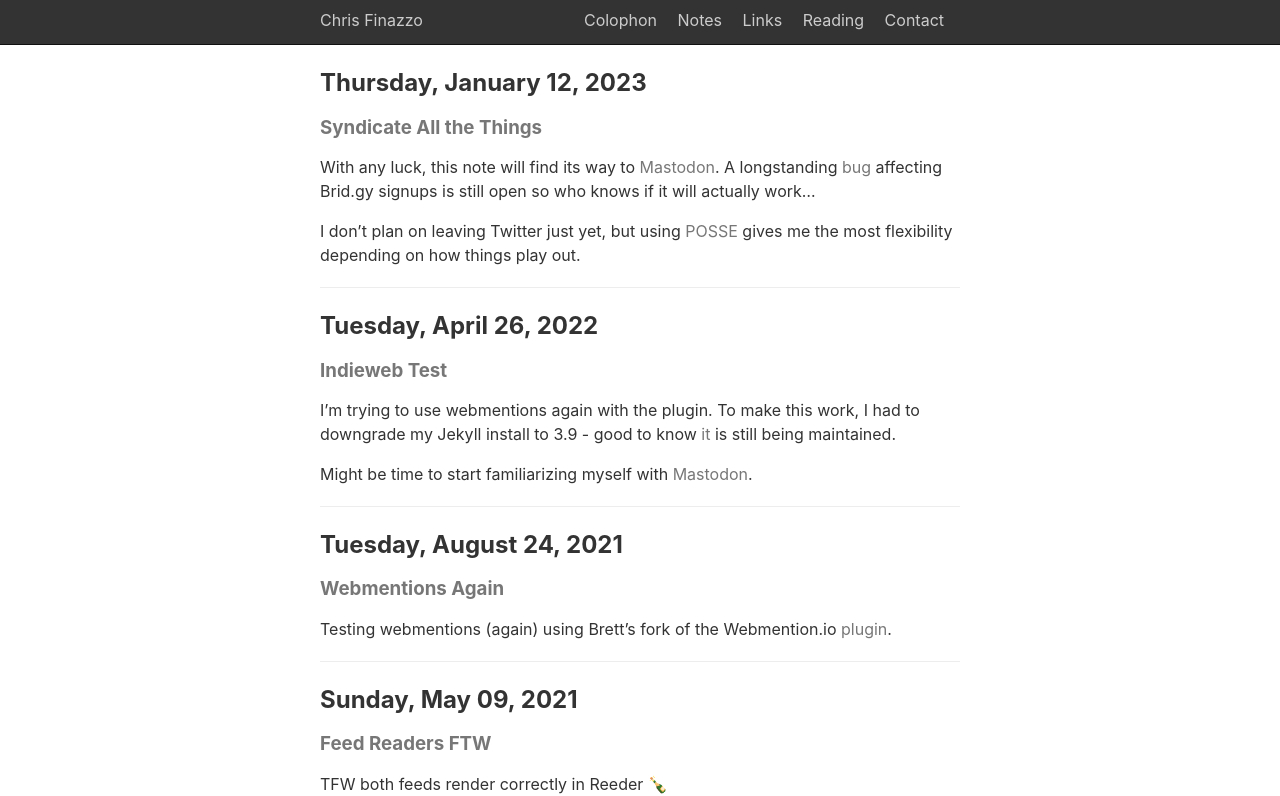
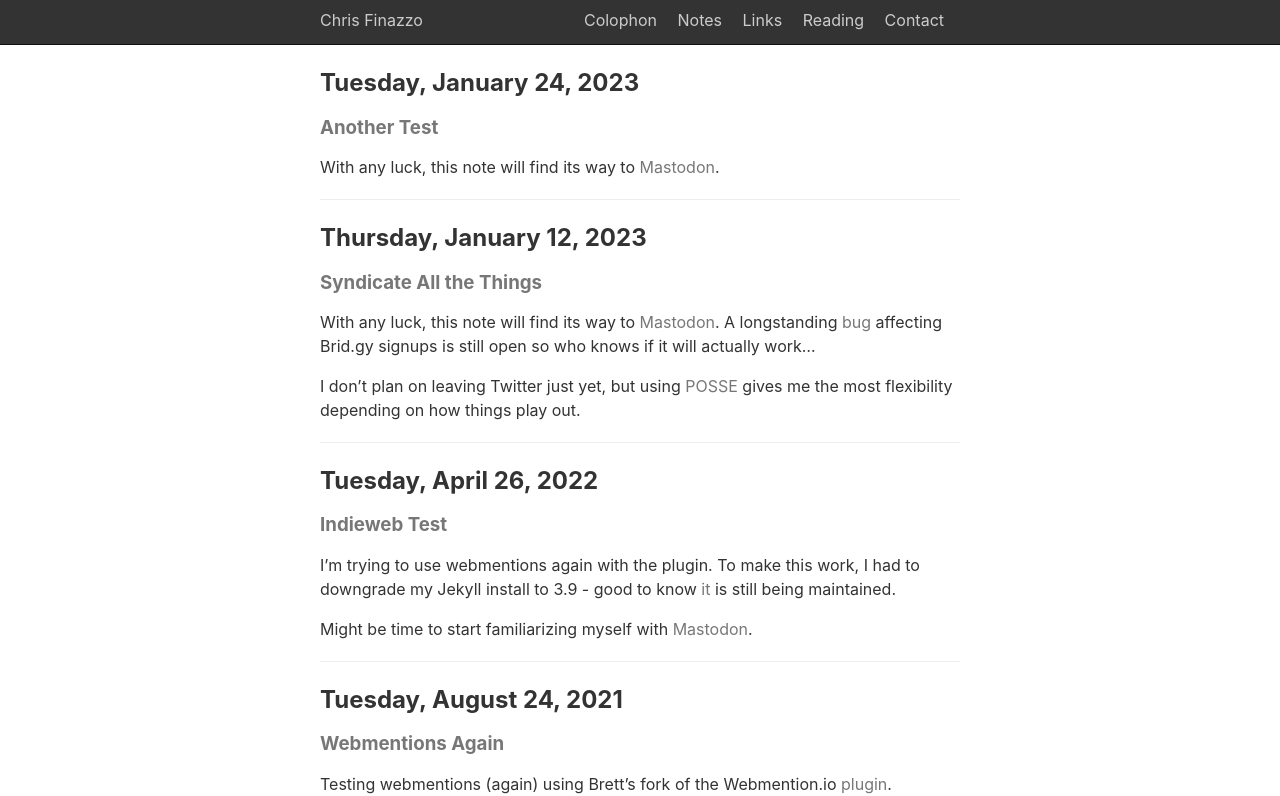
Before and after one commit to chrisfinazzo/blog, a Jekyll site: the page built from notes.md, in a window 1280 px wide and 900 px high, cut to the strip 104-900 px from the top of the window. Built offline with Jekyll 4.4.1, drawn with Linux system fonts in a browser that asks for light colours; Markdown is read by kramdown in place of the engine named in the settings.

Commit message:
Another test

```diff
--- a/_config.yml
+++ b/_config.yml
@@ -36,6 +36,8 @@ pagination:
   sort_reverse: true
 
 webmentions:
+  collections:
+    - notes
   syndication:
     mastodon:
       endpoint: https://brid.gy/publish/mastodon
--- /dev/null
+++ b/_notes/2023-01-24-another-test.md
@@ -0,0 +1,9 @@
+---
+layout: note
+title: Another Test
+syndicate_to: [ mastodon ]
+---
+
+With any luck, this note will find its way to [Mastodon][].
+
+[Mastodon]: https://joinmastodon.org
```
